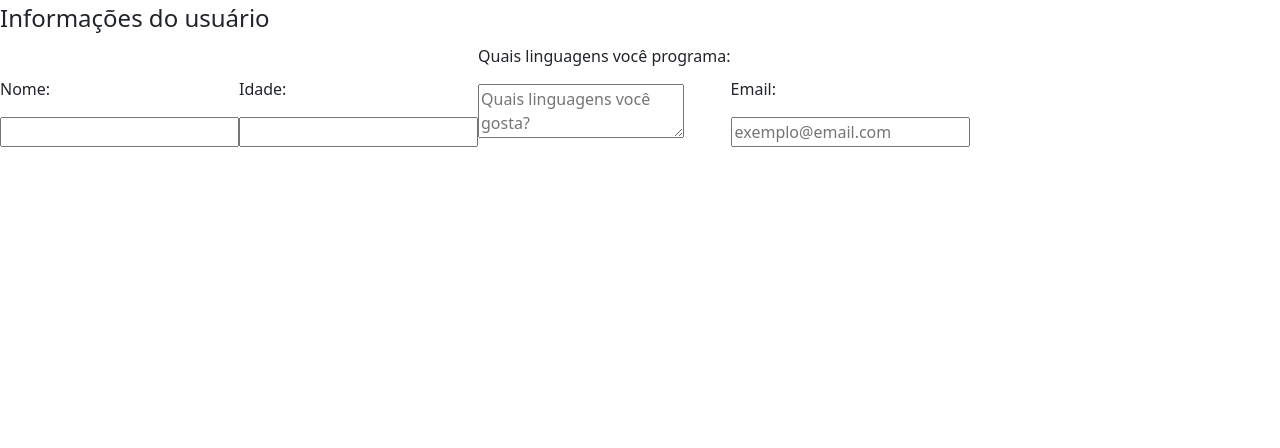
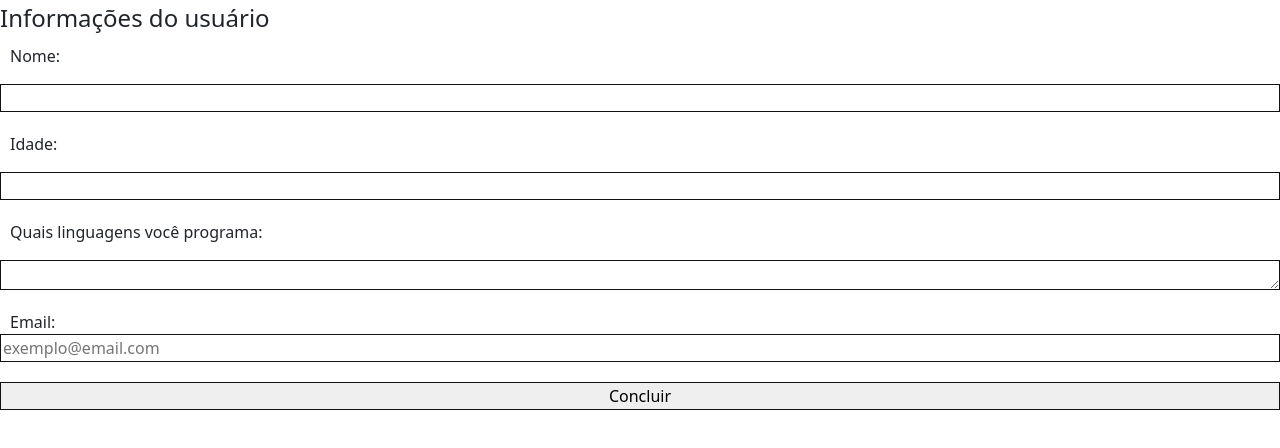
Before and after one commit to joaovictor1516/formulario_usando_angular, an Angular app: page / in a window 1280 px wide. Shown: the top 448 px of the page. Built offline with nearby package versions, Linux system fonts and the light colour scheme.

Commit message:
arrumando o html e começando o css do formulario

```diff
--- a/src/app/app.component.html
+++ b/src/app/app.component.html
@@ -1,24 +1,18 @@
 <form action="">
   <fieldset>
     <legend>Informações do usuário</legend>
-    <label for="nome">
-      <p><span>Nome</span>:</p>
+    <label for="nome"><p><span>Nome</span>:</p></label>
       <input type="text" name="nome" id="nome">
-    </label>
 
-    <label for="idade">
-      <p><span>Idade</span>:</p>
+    <label for="idade"><p><span>Idade</span>:</p></label>
       <input type="number" name="idade" id="idade">
-    </label>
 
-    <label for="liguagens">
-      <p><span>Quais linguagens você programa</span>:</p>
-      <textarea name="linguagens" id="linguagens" placeholder="Quais linguagens você gosta?"></textarea>
-    </label>
+    <label for="liguagens"><p><span>Quais linguagens você programa</span>:</label>
+      <textarea name="linguagens" id="linguagens" value="JavaScript, Python, c++"></textarea>
 
-    <label for="email">
-      <p><span>Email</span>:</p>
+    <label for="email"><span>Email</span>:</label>
       <input type="email" name="email" id="email" placeholder="exemplo@email.com">
-    </label>
+
+      <input type="submit" value="Concluir">
 </fieldset>
 </form>
--- a/src/styles.css
+++ b/src/styles.css
@@ -1 +1,24 @@
-/* You can add global styles to this file, and also import other style files */
+*{
+    margin: 0;
+}
+
+
+fieldset{
+    display: flex;
+    justify-content: space-between;
+    flex-direction: column;
+}
+
+label{
+    margin-left: 10px;
+    font-size: medium;
+}
+
+input, textarea{
+    margin-bottom: 20px;
+    border: 1px solid rgb(19, 18, 18);
+}
+
+textarea{
+    height: 30px
+}
```
